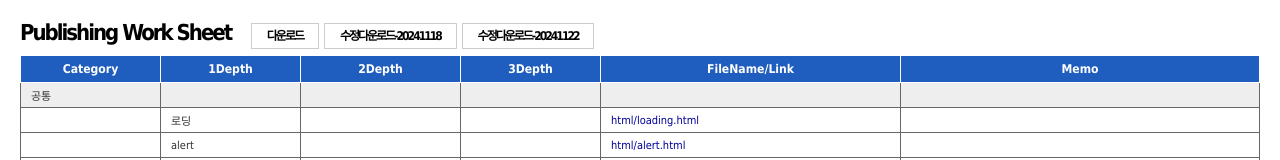
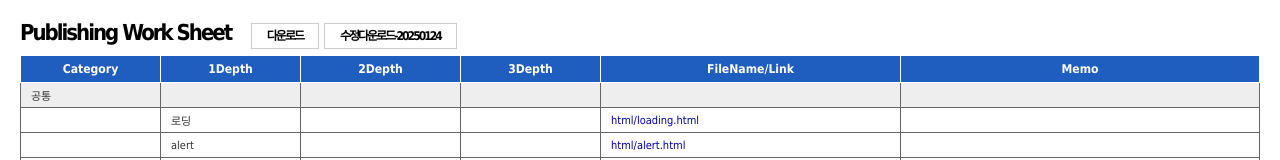
Before and after one commit to ase-love/eraonedu-m, a plain HTML site: page index.html in a window 1280 px wide. Shown: the top 160 px of the page. Drawn offline with Linux system fonts and the light colour scheme.

Commit message:
index수정

```diff
--- a/index.html
+++ b/index.html
@@ -140,8 +140,7 @@
 <!-- sheet -->
 <h1>Publishing Work Sheet &nbsp;&nbsp;
   <a href="coding.zip" style="padding:5px 15px;border:1px solid #ccc;color:#000;font-size: 12px;;text-decoration: none;">다운로드</a>
-  <a href="modify(20241118).zip" style="padding:5px 15px;border:1px solid #ccc;color:#000;font-size: 12px;;text-decoration: none;">수정다운로드-20241118</a>
-  <a href="modify(20241122).zip" style="padding:5px 15px;border:1px solid #ccc;color:#000;font-size: 12px;;text-decoration: none;">수정다운로드-20241122</a>
+  <a href="modify(20250124).zip" style="padding:5px 15px;border:1px solid #ccc;color:#000;font-size: 12px;;text-decoration: none;">수정다운로드-20250124</a>
 </h1>
 
 <div class="mwork">
```
